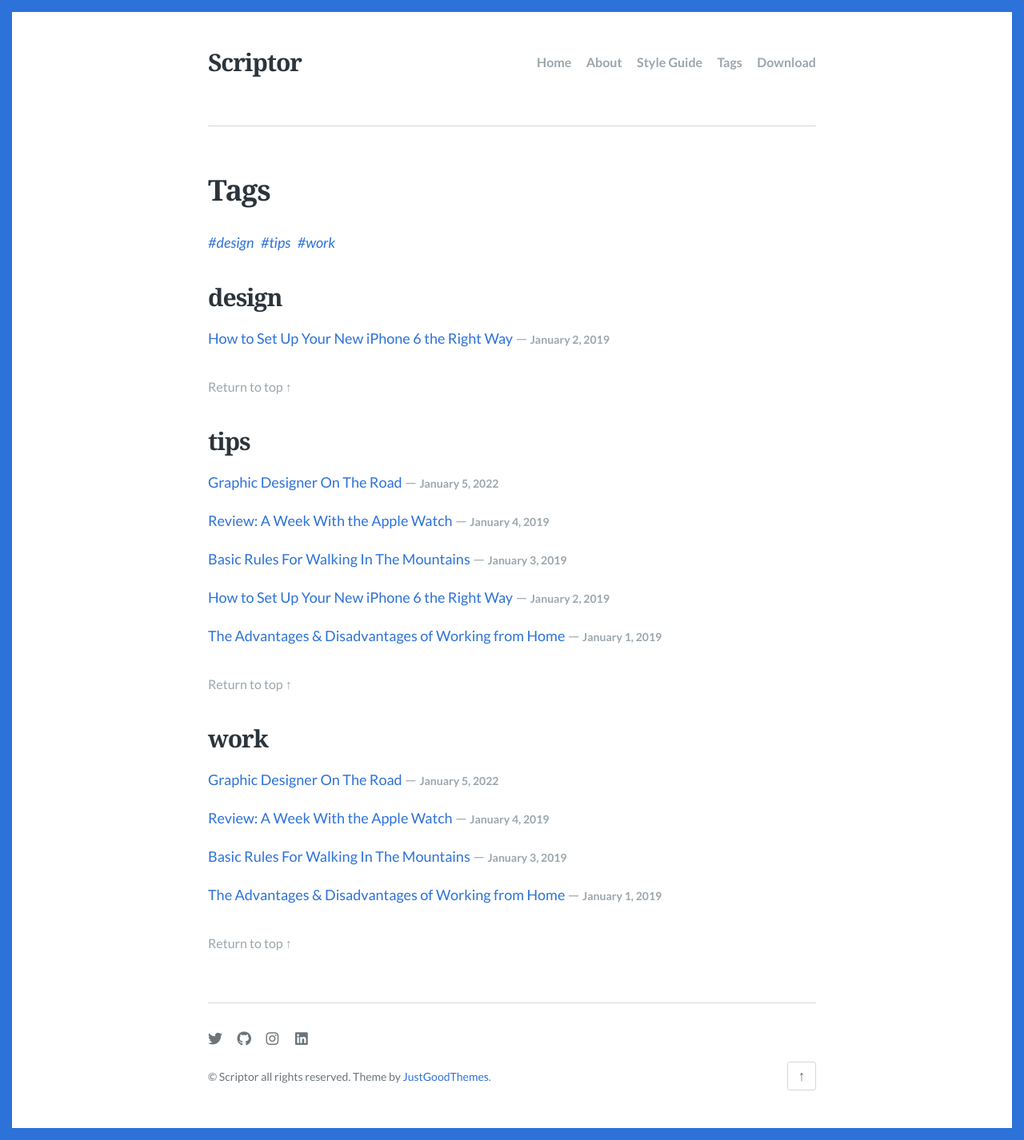
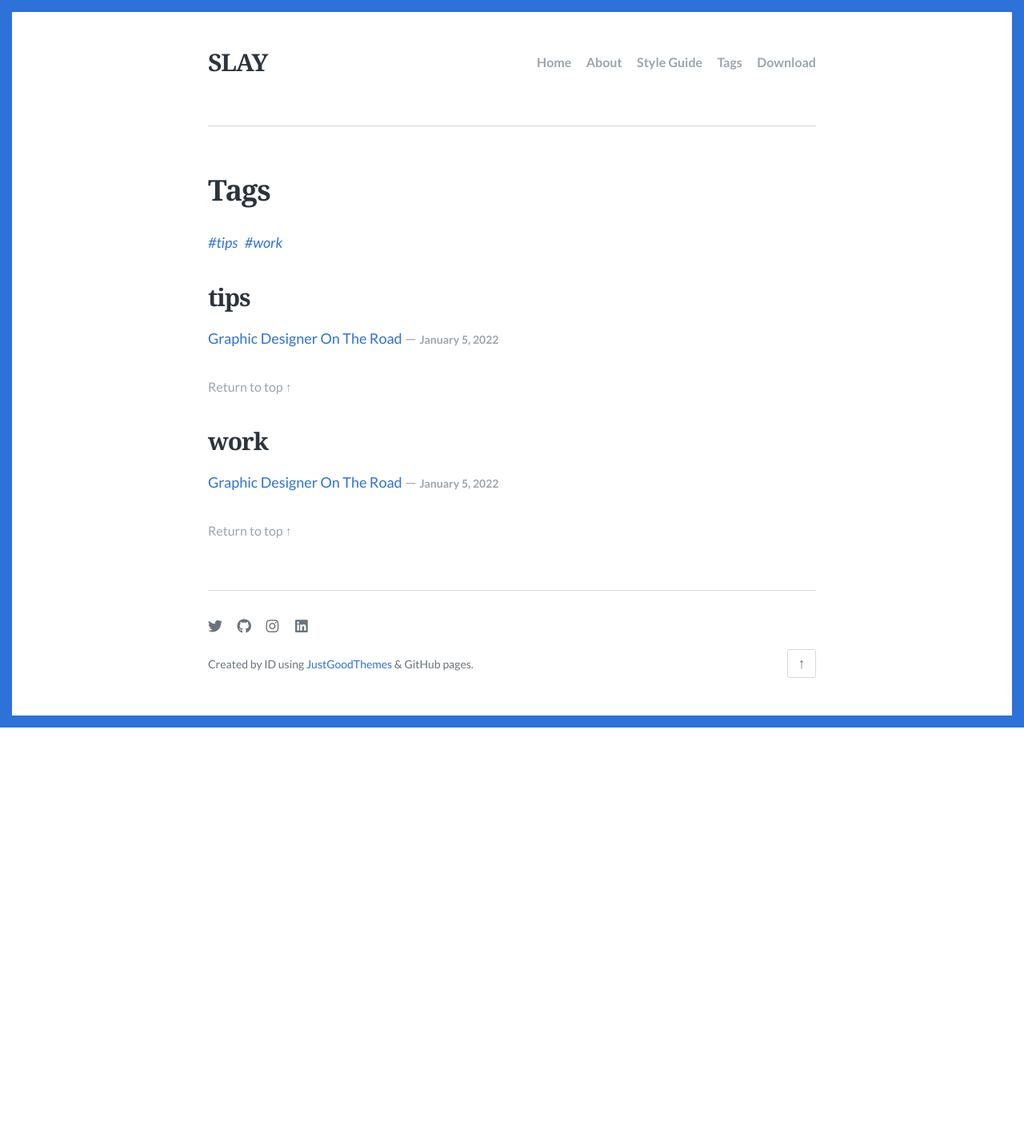
Before and after one commit to vintage-maeve/slay, a Jekyll site: the page built from tags.md, in a window 1280 px wide. Shown: the whole page at 80% size. Built offline with Jekyll 4.4.1, drawn with Linux system fonts in a browser that asks for light colours; some web fonts are replaced; after the commit the page ends 910 px from its top, so only the background shows below that; some of the changed lines change nothing that is shown.

Commit message:
Initial theme cleanup (#1)
* Update _config.yml

* Update README.md

* Delete _posts/2019-01-02-set-up-your-new-iphone-6-the-Right-Way.md

* Delete _posts/2019-01-01-the-advantages-and-disadvantages-of-working-from-home.md

* Delete _posts/2019-01-03-basic-rules-for-walking-in-the-mountains.md

* Delete _posts/2019-01-04-a-week-with-the-apple-watch.md

```diff
--- a/_config.yml
+++ b/_config.yml
@@ -1,24 +1,18 @@
-# Welcome to Jekyll!
-#
-# This config file is meant for settings that affect your whole blog, values
-# which you are expected to set up once and rarely need to edit after that.
-# For technical reasons, this file is *NOT* reloaded automatically when you use
-# 'jekyll serve'. If you change this file, please restart the server process.
-
+# Jekyll config
 # Site language
 lang: en-US
 
 # Site title
-title: "Scriptor"
+title: "SLAY"
 
 # A description of your site for meta tag, search engine results.
-description: "Scriptor is a minimal, clean, modern & responsive Jekyll theme for writers"
+description: "A tech blog teaching you how to slay the DevOps way."
 
 # The subpath of your site, e.g. /blog, for generating urls.
 baseurl: ""
 
 # The base hostname & protocol of your site for where absolute urls are needed.
-url: "https://scriptor-jekyll.netlify.com"
+url: ""
 
 # Favicon
 favicon: images/favicon.png
@@ -37,7 +31,7 @@ navigation:
   - text: Tags
     url: /tags/
   - text: Download
-    url: https://github.com/JustGoodThemes/Scriptor-Jekyll-Theme
+    url: https://github.com/vintage-maeve/vintage-maeve.github.io
 
 # The shortname for your Disqus site to enable comments.
 disqus: justgoodthemes
@@ -47,7 +41,7 @@ accent_color: '#2d72d9'
 
 # Site footer
 footer:
-  content: "&copy; Scriptor all rights reserved. Theme by [JustGoodThemes](https://www.justgoodthemes.com)."
+  content: "Created by ID using [JustGoodThemes](https://www.justgoodthemes.com) & GitHub pages."
   has_social: true
 
 # Plugins
--- a/_posts/2019-01-01-the-advantages-and-disadvantages-of-working-from-home.md
+++ /dev/null
@@ -1,28 +0,0 @@
----
-layout: post
-title: "The Advantages & Disadvantages of Working from Home"
-description: "A work at home parent is an entrepreneur who works from home and integrates parenting into his or her business activities."
-date: 2019-01-01
-feature_image: images/desk.jpg
-tags: [tips, work]
----
-
-A work at home parent is an entrepreneur who works from home and integrates parenting into his or her business activities. They are sometimes referred to as a WAHM *(work at home mom)* or a WAHD *(work at home dad)*.
-
-Entrepreneurs choose to run businesses from home for a variety of reasons, including lower business expenses, personal health limitations, eliminating commuting, or in order to have a more flexible schedule. This flexibility can give an entrepreneur more options when planning tasks, business and non-business, including parenting duties. While some home-based entrepreneurs opt for childcare outside the home,[1] others integrate child rearing into their work day and workspace. The latter are considered work-at-home parents.
-
-<!--more-->
-
-Many WAHPs start home-based businesses in order to care for their children while still creating income. The desire to care for one's own children, the incompatibility of a 9-to-5 work day with school hours or sick days, and the expense of childcare prompt many parents to change or leave their jobs in the workforce to be available to their children. Many WAHPs build a business schedule that can be integrated with their parenting duties.
-
-## Concept
-
-The Fusion Festival combines all styles of the underground electronic music scene and various other styles, sometimes depending on the attendees who choose to play their own music. It is described as a space people go to free their minds from their everyday lives, jobs, studies and other responsibilities. It is the result of the search for an alternative through music, to the system "people are forced to live in". People go to the Fusion to experience a different way of socializing and living, where experiencing one another freely, sharing love for music and art connects different scenes and minds. It is a clothing-optional event. Art installations include performance arts, static artworks, sculptures, art cars and various other forms.
-
-Fusion Festival began in 1997 near the city of Lärz in north-eastern Germany, about 160 km from Berlin and 230 km from Hamburg.
-
-## Festival Site
-
-The location is on the original grass-covered grounds of a disused military airfield (at 53°20′48.11″N 12°44′23.25″E for the 234-hectare area central field) about 4.5 km (2.25 miles) due north of the modern Rechlin-Lärz Airfield facility. The site was first acquired by the German Empire in 1916 as an aviation research and training ground, opening the facility for use by the Luftstreitkräfte in August 1918. After the establishment of the Luftwaffe in 1935, the field served as the Erprobungsstelle Rechlin central military aircraft test facility of the Third Reich through early 1945, and it was captured by the Soviet Red Army on May 2, 1945, for use by the VVS.
-
-There are grass-covered concrete hangars (actual bunkers) from that time that were used for Soviet fighter aircraft (hence the Cyrillic transliteration of the festival name and various stages, as many Cyrillic inscriptions were still present on the site). The airfield was reopened for civilian use in 1994 and sold to the Müritz Airpark Group in 2010. [[Source](https://en.wikipedia.org/wiki/Fusion_Festival)]
--- a/_posts/2019-01-02-set-up-your-new-iphone-6-the-Right-Way.md
+++ /dev/null
@@ -1,40 +0,0 @@
----
-layout: post
-title: "How to Set Up Your New iPhone 6 the Right Way"
-description: "The iPhone 6 and Phone 6 Plus are smartphones designed and marketed by Apple Inc."
-date: 2019-01-02
-feature_image: images/iphone-6.jpg
-tags: [tips, design]
----
-
-The **iPhone 6** and **iPhone 6 Plus** are [smartphones](https://en.wikipedia.org/wiki/Smartphone) designed and marketed by Apple Inc. The devices are part of the iPhone series and were unveiled on September 9, 2014, and released on September 19, 2014. The iPhone 6 and iPhone 6 Plus jointly serve as successors to the iPhone 5C and iPhone 5S.
-
-The iPhone 6 and iPhone 6 Plus include a number of changes over their predecessor, including models with larger 4.7 and 5.5 inches (120 and 140 mm) displays, a faster processor, upgraded cameras, improved LTE and Wi-Fi connectivity and support for a near field communications-based mobile payments offering.
-
-<!--more-->
-
-Pre-orders of the iPhone 6 and iPhone 6 Plus exceeded four million within its first 24 hours of availability—an Apple record. More than ten million iPhone 6 and iPhone 6 Plus devices were sold in the first three days, another Apple record.
-
-On September 9, 2015, the 128 GB version of both the iPhone 6 and iPhone 6 Plus was discontinued along with the gold version of both phones, but the 16 GB and 64 GB versions of the iPhone 6 and iPhone 6 Plus in silver and space gray remain available for sale at a reduced price due to the release of the [iPhone 6S and iPhone 6S Plus flagship devices](https://en.wikipedia.org/wiki/IPhone_6S).
-
-## History
-
-Centered around the device's size; the majority of iPhone models have used 3.5-inch displays—which are smaller than screens used by flagship phones from competitors. The last change in size for the iPhone series came with the iPhone 5; the phone and its immediate successors featured a display that was taller, but the same width as prior models, measuring at 4 inches diagonally. Following Apple's loss in smartphone market share to companies producing phones with larger displays reports as early as January 2014 suggested that Apple was preparing to launch new iPhone models with larger, 4.7-inch and 5.5-inch displays. Reports prior to its unveiling also speculated the possibility that Apple would use a new iPhone model to introduce a mobile payments platform using near-field communications—a technology that has been incorporated into many Android phones, but has experienced a low adoption rate among users.
-
-> What we want to do is make a leapfrog product that is way smarter than any mobile device has ever been, and super-easy to use. This is what iPhone is. OK? So, we’re going to reinvent the phone. <cite>- Steve Jobs, 2007.</cite>
-
-The iPhone 6 and iPhone 6 Plus were officially unveiled during a press event at the Flint Center for Performing Arts in Cupertino, California on September 9, 2014. The event featured other previously-rumored product announcements by Apple alongside the new iPhone models, including the [Apple Pay](https://en.wikipedia.org/wiki/Apple_Pay) mobile payment platform, and the company's entry into the wearable computing market with the Apple Watch smart watch.
-
-{% include image_full.html imageurl="/images/iphone-in-hand.jpg" title="Apple" caption="iPhone 6" %}
-
-The iPhone 6 and iPhone 6 Plus were unveiled on September 9, 2014 and released on September 19, 2014; pre-orders began on September 12, 2014, with the iPhone 6 starting at US$649 and the iPhone 6 Plus starting at US$749. In China, where the iPhone 5S and 5C were the first models in the iPhone series to be released in the country on the same day as their international launch, Apple notified local wireless carriers that it would be unable to release the iPhone 6 and iPhone 6 Plus in China on the 19th because there were "details which are not ready"; local media reported that the devices had not yet been approved by the Ministry of Industry and Information Technology, and earlier in the year, a news report by state broadcaster China Central Television alleged that iPhone devices were a threat to national security because iOS 7's "frequent locations" function could expose "state secrets."
-
-On August 2015 Apple admitted that some iPhone 6 Plus may have faulty cameras that could be causing photos to look blurry and initiated a replacement program.
-
-On September 9, 2015 the 128 GB version of both the iPhone 6 and iPhone 6 Plus was discontinued along with the gold version of both phones, the 16 GB and 64 GB versions of the iPhone 6 and iPhone 6 Plus in silver and space gray remain available for sale at a reduced price due to the release of the iPhone 6S and iPhone 6S Plus flagship devices.
-
-## Specifications
-
-The design of the iPhone 6 and iPhone 6 Plus are influenced by that of the iPad Air with a glass front that is curved around the edges of the display, and an aluminum rear that contains two plastic strips for the antenna. Both models come in gold, silver, and "space gray" finishes. The iPhone 6 has a thickness of 6.9 millimetres (0.27 in), while the iPhone 6 Plus is 7.1 mm (0.28 in) in thickness; both are thinner than the iPhone 5S and iPhone 5C, with the iPhone 6 being Apple's thinnest phone to date. The most significant changes to the iPhone 6 and iPhone 6 Plus are its displays; both branded as "Retina HD Display" and "ion-strengthened", the iPhone 6 display is 4.7 inches in size with a 16:9 resolution of 1334x750 (326 PPI, minus one row of pixels), while the iPhone 6 Plus includes a 5.5-inch 1920x1080 (1080p) display (401 PPI). The displays use a multiple-domain LCD panel, dubbed "dual-domain pixels"; the RGB pixels themselves are skewed in pattern, so that every pixel is seen from a different angle. This technique helps improve the viewing angles of the display.
-
-To accommodate the larger physical size of the iPhone 6 and iPhone 6 Plus, the power button was moved to the side of the phone instead of the top to improve its accessibility. The iPhone 6 features a 6.91 Wh (1810 mAh) battery, while the iPhone 6 Plus features a 11.1 Wh (2915 mAh) battery. Unlike the previous model, the rear-facing camera is not flush with the rear of the device, and has a slight "bulge" around the lens. It has a dual-core 1.4 GHz Cyclone processor (ARM v8-based). [ [Source](https://en.wikipedia.org/wiki/IPhone_6) ]
--- a/_posts/2019-01-03-basic-rules-for-walking-in-the-mountains.md
+++ /dev/null
@@ -1,39 +0,0 @@
----
-layout: post
-title: "Basic Rules For Walking In The Mountains"
-description: "Hiking refers to walking outdoors on a trail, or off trail, for recreational purposes."
-date: 2019-01-03
-feature_image: images/mountain.jpg
-tags: [tips, work]
----
-
-In the *United States, Canada, the Republic of Ireland, and United Kingdom,* **hiking** refers to walking outdoors on a trail, or off trail, for recreational purposes. A day hike refers to a hike that can be completed in a single day. However, in the United Kingdom, the word walking is also used, as well as rambling, while walking in mountainous areas is called hillwalking. In Northern England, Including the Lake District and Yorkshire Dales, fellwalking describes hill or mountain walks, as fell is the common word for both features there.
-
-<!--more-->
-
-Hiking can sometimes involves bushwhacking and hiking is sometimes referred to as such. This specifically refers to difficult walking through dense forest, undergrowth, or bushes, where forward progress requires pushing vegetation aside. In extreme cases of bushwhacking, where the vegetation is so dense that human passage is impeded, a machete is used to clear a pathway. The Australian term bushwalking refers to both on and off-trail hiking. Common terms for hiking used by [New Zealanders](https://en.wikipedia.org/wiki/New_Zealand) are tramping (particularly for overnight and longer trips), walking or bushwalking. Trekking is the preferred word used to describe multi-day hiking in the mountainous regions of India, Pakistan, Nepal, North America, South America, Iran and in the highlands of East Africa. Hiking a long-distance trail from end-to-end is also referred to as trekking and as thru-hiking in some places. In North America, multi-day hikes, usually with camping, are referred to as [backpacking](https://en.wikipedia.org/wiki/Backpacking_(wilderness)).
-
-## Long Distance Hiking
-
-Frequently nowadays long distance hikes (walking tours) are undertaken along long distance paths, including the National Trails in England and Wales, the National Trail System in the USA and The Grande Randonnée (France), Grote Routepaden, or Lange-afstand-wandelpaden (Holland), Grande Rota (Portugal), Gran Recorrido (Spain) is a network of long-distance footpaths in Europe, mostly in France, Belgium, the Netherlands and Spain. There are extensive networks in other European countries of long distance trails, as well as in Canada, Australia, New Zealand, Nepal, and to a lesser extent other Asiatic countries, like Turkey, Israel, and Jordan. In the Alps of Austria, Slovenia, Switzerland, Germany, France, and Italy walking tours are often made from 'hut-to-hut', using an extensive system of mountain huts.
-
-{% include image_full.html imageurl="/images/mountain-2.jpg" title="Mountain" caption="Norway is Beautiful" %}
-
-In the late 20th-century there has been a proliferation of official and unofficial long distance routes, which mean that hikers now are more likely to refer to using a long distance way (Britain), trail (USA), The Grande Randonnée (France), etc., than setting out on a walking tour. Early examples of long distance paths, include the Appalachian Trail in the USA and the Pennine Way in Britain. Pilgrimage routes are now treated, by some walkers, as long distance routes, and the route taken by the British National Trail the North Downs Way closely follows that of the Pilgrims' Way to Canterbury.
-
-*Hiking times can be estimated by Naismith's rule or Tobler's hiking function.*
-
-## Equipment
-
-The equipment required for hiking depends on the length of the hike, but day hikers generally carry at least water, food, a map, and rain-proof gear. Hikers usually wear sturdy hiking boots for mountain walking and backpacking, as protection from the rough terrain, as well as providing increased stability. The Mountaineers club recommends a list of "Ten Essentials" equipment for hiking, including a compass, sunglasses, sunscreen, a flashlight, a first aid kit, a fire starter, and a knife. Other groups recommend items such as hat, gloves, insect repellent, and an emergency blanket. A GPS navigation device can also be helpful and route cards may be used as a guide.
-
->“Returning home is the most difficult part of long-distance hiking; You have grown outside the puzzle and your piece no longer fits.”
-><cite>― Cindy Ross</cite>
-
-Proponents of ultralight backpacking argue that long lists of required items for multi-day hikes increases pack weight, and hence fatigue and the chance of injury. Instead, they recommend reducing pack weight, in order to make hiking long distances easier. Even the use of hiking boots on long-distances hikes is controversial among ultralight hikers, because of their weight.
-
-## Environmental Impact
-
-Natural environments are often fragile, and may be accidentally damaged, especially when a large number of hikers are involved. For example, years of gathering wood can strip an alpine area of valuable nutrients. and some species, such as martens or bighorn sheep, are very sensitive to the presence of humans, especially around mating season. Generally, protected areas such as parks have regulations in place to protect the environment, so as to minimize such impact. Such regulations include banning wood fires, restricting camping to established camp sites, disposing or packing out faecal matter, and imposing a quota on the number of hikers. Many hikers espouse the philosophy of Leave No Trace, following strict practices on dealing with food waste, food packaging, and other impact on the environment.
-
-Human waste is often a major source of environmental impact from hiking, and can contaminate the watershed and make other hikers ill. 'Catholes' dug 10 to 25 cm (4 to 10 inches) deep, depending on local soil composition and covered after use, at least 60 m (200 feet) away from water sources and trails, are recommended to reduce the risk of bacterial contamination. [ [Source](https://en.wikipedia.org/wiki/Hiking) ]
--- a/_posts/2019-01-04-a-week-with-the-apple-watch.md
+++ /dev/null
@@ -1,42 +0,0 @@
----
-layout: post
-title: "Review: A Week With the Apple Watch"
-description: "The Apple Watch is a smartwatch developed by Apple Inc."
-date: 2019-01-04
-feature_image: images/apple-watch.jpg
-tags: [tips, work]
----
-The **Apple Watch** is a smartwatch developed by [Apple Inc](http://www.apple.com/). It incorporates fitness tracking and health-oriented capabilities as well as integration with iOS and other Apple products and services. The device is available in four variants: Apple Watch Sport, Apple Watch, Apple Watch Hermès, and Apple Watch Edition. The Watch is distinguished by different combinations of cases and first or third party interchangeable bands. Apple Watch relies on a wirelessly connected iPhone to perform many of its default functions such as calling and texting. It is compatible with the iPhone 5 or later models running iOS 8.2 or later, through the use of Bluetooth or Wi-Fi.
-
-<!--more-->
-
-Announced by Tim Cook on September 9, 2014, the device was available for pre-order on April 10 and began shipping on April 24, 2015. The Apple Watch quickly became the best-selling wearable device, with the shipment of 4.2 million smartwatches in the second quarter of 2015, according to analyst firm Canalys.
-
->“You can only do so many things great, and you should cast aside everything else.”
-><cite>― Tim Cook</cite>
-
-Rumors surrounded an Apple-developed wearable back as far as 2011, which conceptualized the device as a variation of the iPod that would curve around the user's wrist, and feature Siri integration. On February 10, 2013, both The New York Times and The Wall Street Journal reported that Apple was beginning to develop an iOS-based smartwatch with a curved display. On February 12, 2013, Bloomberg reported that Apple's smartwatch project was "beyond the experimentation phase in its development", and had a team of at least 100 designers were working on the project. Further reports in March 2013 indicated that Apple planned to release the device by the end of the year. In July 2013, Financial Times reported that Apple had begun hiring more employees to work on the smartwatch, and that it was targeting a possible retail release in late 2014.
-
-## Unveiling & Release
-
-In April 2014, Apple CEO [Tim Cook](https://en.wikipedia.org/wiki/Tim_Cook) told The Wall Street Journal that the company was planning to launch new product categories that year, but did not reveal any specifics. In June 2014, Reuters reported that production was expected to begin in July for a release in October.
-
-Apple Watch was first unveiled after a classic and ever infamous *"We do have 'one more thing'..."* slide, which heard enormous applause, on September 9, 2014 during a press event which also saw the introduction of the iPhone 6. After the reveal video, the auditorium erupted with applause while Tim Cook rolled back his sleeve, revealing an Apple Watch on his wrist. Speaking about the device, Apple CEO Tim Cook explained that Apple Watch was "a new, intimate way to communicate from your wrist, and a comprehensive health and fitness device."
-
-In comparison to other Apple products and competing smartwatches, marketing of Apple Watch focused more on advertising the device as a fashion accessory; a 12-page advertising spread for Apple Watch in an issue of Vogue focused primarily on the different body and band styles available, and downplayed the technological aspects of it. Apple has also, in particular, focused upon its health and fitness-oriented features, competing against dedicated activity trackers.
-
-{% include image_full.html imageurl="/images/apple-watch-in-car.jpg" title="Apple Watch" caption="Apple watch on the wrist" %}
-
-## Release
-
-Pre-orders for Apple Watch began on April 10, 2015, with an official release on April 24.
-
-On launch, Apple Watch was not available at Apple Store; beginning on April 10, 2015, customers could receive appointments for demonstrations and fitting, but the device was not in-stock for walk-in purchase, and had to be reserved and ordered online (however, sales representatives are able to assist in the process). CNET felt that this distribution model was designed to prevent Apple Store locations from having long line-ups due to high demand. Selected Apple Watch models were available in-store at certain luxury boutiques and authorized Apple resellers in limited quantities. On June 4, 2015, Apple announced that it did plan to stock Apple Watch models at its retail locations. On August 24, 2015 during an earnings call, Best Buy announced that it would begin stocking Apple Watch at its retail stores by the end of September. Both T-Mobile US and Sprint also announced plans to offer Apple Watch through its retail stores.
-
->“Design is a funny word. Some people think design means how it looks. But of course, if you dig deeper, it's really how it works.” <cite>― Steve Jobs</cite>
-
-On September 9, 2015, in Apple's Special Event, Apple launched a new collection of Apple Watch in a collaboration with Hermès. This new collection of Apple Watch is named as Apple Watch Hermès, comes in stainless steel body with finely crafted leather bands in distinctive styles from Hermès, including the Single Tour, Double Tour and Cuff models. Apple Watch Hermès is available only in selected retail stores of Apple and Hermès.
-
-The device was not branded as "iWatch" (which would put it in line with its other product lines) due to trademark conflicts in certain territories; in the United States, the iWatch trademark is owned by OMG Electronics—who was crowdfunding a device under the same name, and is owned in the European Union by Irish firm Probendi. In July 2015, Probendi sued Apple Inc. for trademark infringement, arguing that through keyword advertising on the Google search engine, it caused advertising for the Apple Watch to appear on search results pages when users searched for the trademarked term "iWatch".
-
-Apple Watch finally goes on sale in India on Nov. 6. The device also has launched in Chile, the Philippines, and South Africa.  [ [Source](https://en.wikipedia.org/wiki/Apple_Watch) ]
```
Also changed, not shown: README.md.
